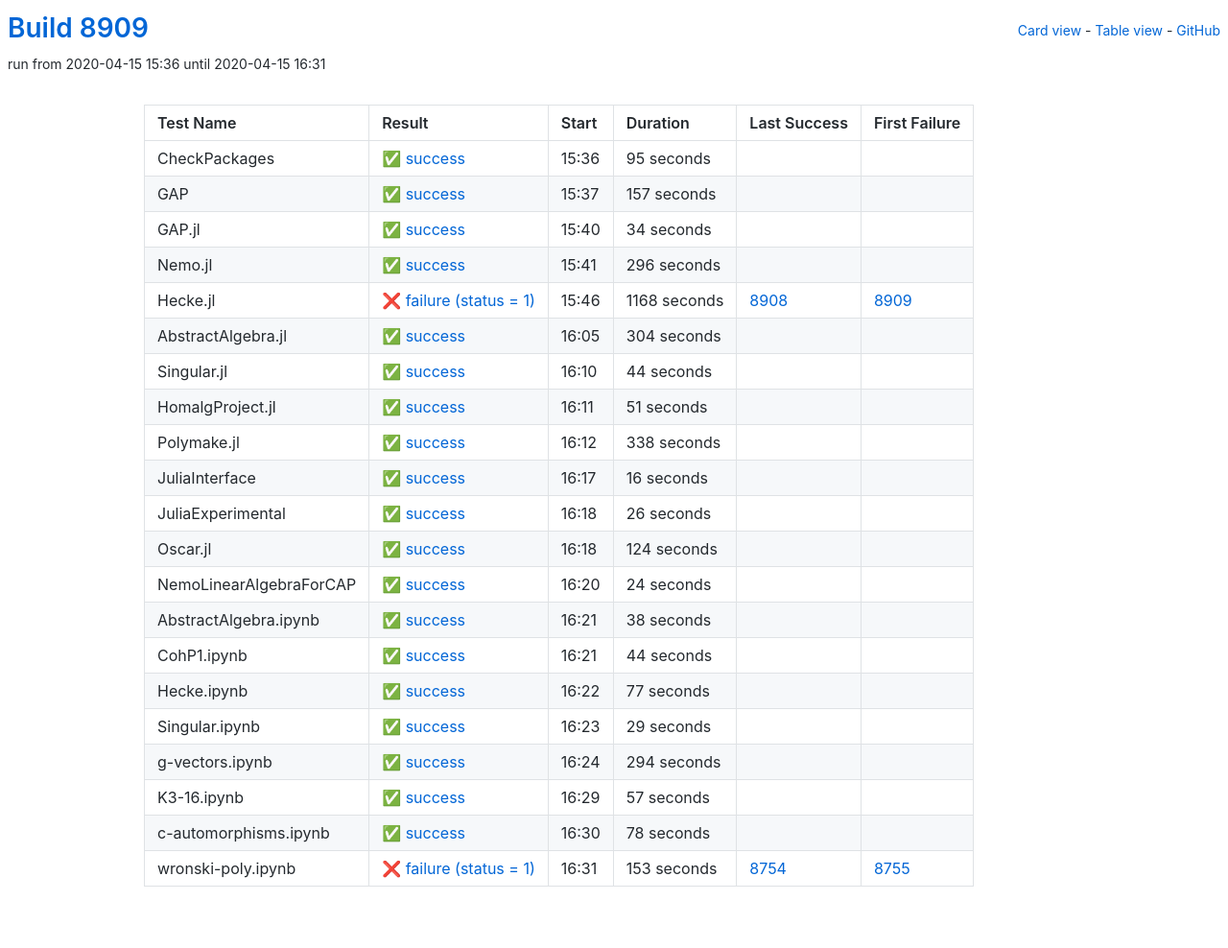
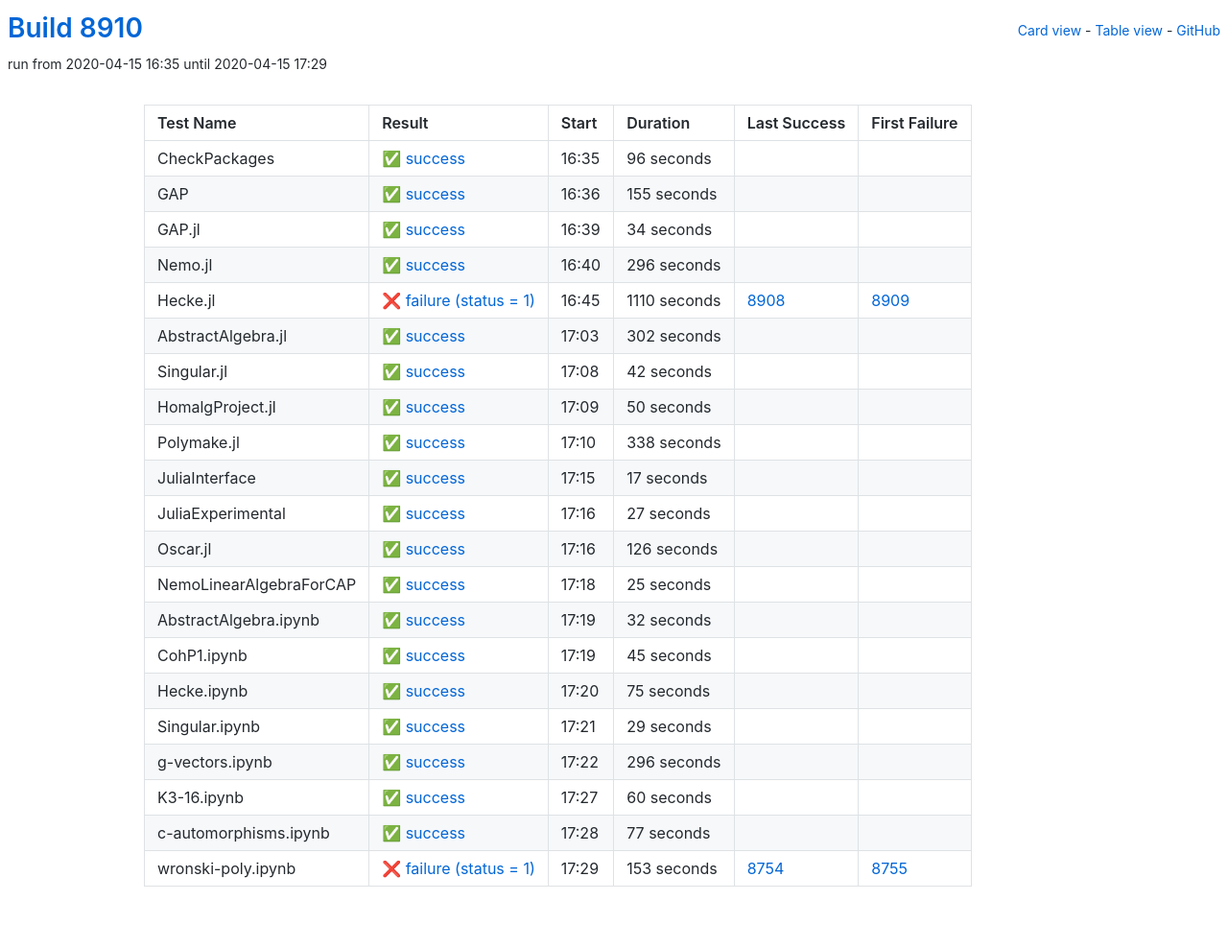
Before and after one commit to oscar-system/oscar-ci-status, a Jekyll site: the page built from table.html, in a window 1280 px wide. Shown: the whole page at 96% size. Built offline with Jekyll 4.4.1, drawn with Linux system fonts in a browser that asks for light colours.

Commit message:
Build 8910

```diff
--- a/_data/ci.yml
+++ b/_data/ci.yml
@@ -1,27 +1,27 @@
-build: 8909
-build_url: https://oscarci.mathematik.uni-kl.de/job/oscar/8909/
+build: 8910
+build_url: https://oscarci.mathematik.uni-kl.de/job/oscar/8910/
 job: oscar
 tests:
-- duration: 95
+- duration: 96
   exitcode: 0
   first_failure: false
   first_failure_url: null
   last_success: false
   last_success_url: null
-  log: https://oscarci.mathematik.uni-kl.de/job/oscar/8909/artifact/logs/build-8909/CheckPackages.log
+  log: https://oscarci.mathematik.uni-kl.de/job/oscar/8910/artifact/logs/build-8910/CheckPackages.log
   name: CheckPackages
-  start: 2020-04-15 15:36
+  start: 2020-04-15 16:35
   status: success
   success: true
-- duration: 157
+- duration: 155
   exitcode: 0
   first_failure: false
   first_failure_url: null
   last_success: false
   last_success_url: null
-  log: https://oscarci.mathematik.uni-kl.de/job/oscar/8909/artifact/logs/build-8909/GAP.log
+  log: https://oscarci.mathematik.uni-kl.de/job/oscar/8910/artifact/logs/build-8910/GAP.log
   name: GAP
-  start: 2020-04-15 15:37
+  start: 2020-04-15 16:36
   status: success
   success: true
 - duration: 34
@@ -30,9 +30,9 @@ tests:
   first_failure_url: null
   last_success: false
   last_success_url: null
-  log: https://oscarci.mathematik.uni-kl.de/job/oscar/8909/artifact/logs/build-8909/GAP.jl.log
+  log: https://oscarci.mathematik.uni-kl.de/job/oscar/8910/artifact/logs/build-8910/GAP.jl.log
   name: GAP.jl
-  start: 2020-04-15 15:40
+  start: 2020-04-15 16:39
   status: success
   success: true
 - duration: 296
@@ -41,53 +41,53 @@ tests:
   first_failure_url: null
   last_success: false
   last_success_url: null
-  log: https://oscarci.mathematik.uni-kl.de/job/oscar/8909/artifact/logs/build-8909/Nemo.jl.log
+  log: https://oscarci.mathematik.uni-kl.de/job/oscar/8910/artifact/logs/build-8910/Nemo.jl.log
   name: Nemo.jl
-  start: 2020-04-15 15:41
+  start: 2020-04-15 16:40
   status: success
   success: true
-- duration: 1168
+- duration: 1110
   exitcode: 1
   first_failure: 8909
   first_failure_url: https://oscarci.mathematik.uni-kl.de/job/oscar/8909/
   last_success: 8908
   last_success_url: https://oscarci.mathematik.uni-kl.de/job/oscar/8908/
-  log: https://oscarci.mathematik.uni-kl.de/job/oscar/8909/artifact/logs/build-8909/Hecke.jl.log
+  log: https://oscarci.mathematik.uni-kl.de/job/oscar/8910/artifact/logs/build-8910/Hecke.jl.log
   name: Hecke.jl
-  start: 2020-04-15 15:46
+  start: 2020-04-15 16:45
   status: failure
   success: false
-- duration: 304
+- duration: 302
   exitcode: 0
   first_failure: false
   first_failure_url: null
   last_success: false
   last_success_url: null
-  log: https://oscarci.mathematik.uni-kl.de/job/oscar/8909/artifact/logs/build-8909/AbstractAlgebra.jl.log
+  log: https://oscarci.mathematik.uni-kl.de/job/oscar/8910/artifact/logs/build-8910/AbstractAlgebra.jl.log
   name: AbstractAlgebra.jl
-  start: 2020-04-15 16:05
+  start: 2020-04-15 17:03
   status: success
   success: true
-- duration: 44
+- duration: 42
   exitcode: 0
   first_failure: false
   first_failure_url: null
   last_success: false
   last_success_url: null
-  log: https://oscarci.mathematik.uni-kl.de/job/oscar/8909/artifact/logs/build-8909/Singular.jl.log
+  log: https://oscarci.mathematik.uni-kl.de/job/oscar/8910/artifact/logs/build-8910/Singular.jl.log
   name: Singular.jl
-  start: 2020-04-15 16:10
+  start: 2020-04-15 17:08
   status: success
   success: true
-- duration: 51
+- duration: 50
   exitcode: 0
   first_failure: false
   first_failure_url: null
   last_success: false
   last_success_url: null
-  log: https://oscarci.mathematik.uni-kl.de/job/oscar/8909/artifact/logs/build-8909/HomalgProject.jl.log
+  log: https://oscarci.mathematik.uni-kl.de/job/oscar/8910/artifact/logs/build-8910/HomalgProject.jl.log
   name: HomalgProject.jl
-  start: 2020-04-15 16:11
+  start: 2020-04-15 17:09
   status: success
   success: true
 - duration: 338
@@ -96,75 +96,119 @@ tests:
   first_failure_url: null
   last_success: false
   last_success_url: null
-  log: https://oscarci.mathematik.uni-kl.de/job/oscar/8909/artifact/logs/build-8909/Polymake.jl.log
+  log: https://oscarci.mathematik.uni-kl.de/job/oscar/8910/artifact/logs/build-8910/Polymake.jl.log
   name: Polymake.jl
-  start: 2020-04-15 16:12
+  start: 2020-04-15 17:10
   status: success
   success: true
-- duration: 16
+- duration: 17
   exitcode: 0
   first_failure: false
   first_failure_url: null
   last_success: false
   last_success_url: null
-  log: https://oscarci.mathematik.uni-kl.de/job/oscar/8909/artifact/logs/build-8909/JuliaInterface.log
+  log: https://oscarci.mathematik.uni-kl.de/job/oscar/8910/artifact/logs/build-8910/JuliaInterface.log
   name: JuliaInterface
-  start: 2020-04-15 16:17
+  start: 2020-04-15 17:15
   status: success
   success: true
-- duration: 26
+- duration: 27
   exitcode: 0
   first_failure: false
   first_failure_url: null
   last_success: false
   last_success_url: null
-  log: https://oscarci.mathematik.uni-kl.de/job/oscar/8909/artifact/logs/build-8909/JuliaExperimental.log
+  log: https://oscarci.mathematik.uni-kl.de/job/oscar/8910/artifact/logs/build-8910/JuliaExperimental.log
   name: JuliaExperimental
-  start: 2020-04-15 16:18
+  start: 2020-04-15 17:16
   status: success
   success: true
-- duration: 124
+- duration: 126
   exitcode: 0
   first_failure: false
   first_failure_url: null
   last_success: false
   last_success_url: null
-  log: https://oscarci.mathematik.uni-kl.de/job/oscar/8909/artifact/logs/build-8909/Oscar.jl.log
+  log: https://oscarci.mathematik.uni-kl.de/job/oscar/8910/artifact/logs/build-8910/Oscar.jl.log
   name: Oscar.jl
-  start: 2020-04-15 16:18
+  start: 2020-04-15 17:16
   status: success
   success: true
-- duration: 24
+- duration: 25
   exitcode: 0
   first_failure: false
   first_failure_url: null
   last_success: false
   last_success_url: null
-  log: https://oscarci.mathematik.uni-kl.de/job/oscar/8909/artifact/logs/build-8909/NemoLinearAlgebraForCAP.log
+  log: https://oscarci.mathematik.uni-kl.de/job/oscar/8910/artifact/logs/build-8910/NemoLinearAlgebraForCAP.log
   name: NemoLinearAlgebraForCAP
-  start: 2020-04-15 16:20
+  start: 2020-04-15 17:18
   status: success
   success: true
-- duration: 38
+- duration: 32
   exitcode: 0
   first_failure: false
   first_failure_url: null
   last_success: false
   last_success_url: null
-  log: https://oscarci.mathematik.uni-kl.de/job/oscar/8909/artifact/logs/build-8909/AbstractAlgebra.ipynb.log
+  log: https://oscarci.mathematik.uni-kl.de/job/oscar/8910/artifact/logs/build-8910/AbstractAlgebra.ipynb.log
   name: AbstractAlgebra.ipynb
-  start: 2020-04-15 16:21
+  start: 2020-04-15 17:19
   status: success
   success: true
-- duration: 44
+- duration: 45
   exitcode: 0
   first_failure: false
   first_failure_url: null
   last_success: false
   last_success_url: null
-  log: https://oscarci.mathematik.uni-kl.de/job/oscar/8909/artifact/logs/build-8909/CohP1.ipynb.log
+  log: https://oscarci.mathematik.uni-kl.de/job/oscar/8910/artifact/logs/build-8910/CohP1.ipynb.log
   name: CohP1.ipynb
-  start: 2020-04-15 16:21
+  start: 2020-04-15 17:19
+  status: success
+  success: true
+- duration: 75
+  exitcode: 0
+  first_failure: false
+  first_failure_url: null
+  last_success: false
+  last_success_url: null
+  log: https://oscarci.mathematik.uni-kl.de/job/oscar/8910/artifact/logs/build-8910/Hecke.ipynb.log
+  name: Hecke.ipynb
+  start: 2020-04-15 17:20
+  status: success
+  success: true
+- duration: 29
+  exitcode: 0
+  first_failure: false
+  first_failure_url: null
+  last_success: false
+  last_success_url: null
+  log: https://oscarci.mathematik.uni-kl.de/job/oscar/8910/artifact/logs/build-8910/Singular.ipynb.log
+  name: Singular.ipynb
+  start: 2020-04-15 17:21
+  status: success
+  success: true
+- duration: 296
+  exitcode: 0
+  first_failure: false
+  first_failure_url: null
+  last_success: false
+  last_success_url: null
+  log: https://oscarci.mathematik.uni-kl.de/job/oscar/8910/artifact/logs/build-8910/g-vectors.ipynb.log
+  name: g-vectors.ipynb
+  start: 2020-04-15 17:22
+  status: success
+  success: true
+- duration: 60
+  exitcode: 0
+  first_failure: false
+  first_failure_url: null
+  last_success: false
+  last_success_url: null
+  log: https://oscarci.mathematik.uni-kl.de/job/oscar/8910/artifact/logs/build-8910/K3-16.ipynb.log
+  name: K3-16.ipynb
+  start: 2020-04-15 17:27
   status: success
   success: true
 - duration: 77
@@ -173,53 +217,9 @@ tests:
   first_failure_url: null
   last_success: false
   last_success_url: null
-  log: https://oscarci.mathematik.uni-kl.de/job/oscar/8909/artifact/logs/build-8909/Hecke.ipynb.log
-  name: Hecke.ipynb
-  start: 2020-04-15 16:22
-  status: success
-  success: true
-- duration: 29
-  exitcode: 0
-  first_failure: false
-  first_failure_url: null
-  last_success: false
-  last_success_url: null
-  log: https://oscarci.mathematik.uni-kl.de/job/oscar/8909/artifact/logs/build-8909/Singular.ipynb.log
-  name: Singular.ipynb
-  start: 2020-04-15 16:23
-  status: success
-  success: true
-- duration: 294
-  exitcode: 0
-  first_failure: false
-  first_failure_url: null
-  last_success: false
-  last_success_url: null
-  log: https://oscarci.mathematik.uni-kl.de/job/oscar/8909/artifact/logs/build-8909/g-vectors.ipynb.log
-  name: g-vectors.ipynb
-  start: 2020-04-15 16:24
-  status: success
-  success: true
-- duration: 57
-  exitcode: 0
-  first_failure: false
-  first_failure_url: null
-  last_success: false
-  last_success_url: null
-  log: https://oscarci.mathematik.uni-kl.de/job/oscar/8909/artifact/logs/build-8909/K3-16.ipynb.log
-  name: K3-16.ipynb
-  start: 2020-04-15 16:29
-  status: success
-  success: true
-- duration: 78
-  exitcode: 0
-  first_failure: false
-  first_failure_url: null
-  last_success: false
-  last_success_url: null
-  log: https://oscarci.mathematik.uni-kl.de/job/oscar/8909/artifact/logs/build-8909/c-automorphisms.ipynb.log
+  log: https://oscarci.mathematik.uni-kl.de/job/oscar/8910/artifact/logs/build-8910/c-automorphisms.ipynb.log
   name: c-automorphisms.ipynb
-  start: 2020-04-15 16:30
+  start: 2020-04-15 17:28
   status: success
   success: true
 - duration: 153
@@ -228,8 +228,8 @@ tests:
   first_failure_url: https://oscarci.mathematik.uni-kl.de/job/oscar/8755/
   last_success: 8754
   last_success_url: https://oscarci.mathematik.uni-kl.de/job/oscar/8754/
-  log: https://oscarci.mathematik.uni-kl.de/job/oscar/8909/artifact/logs/build-8909/wronski-poly.ipynb.log
+  log: https://oscarci.mathematik.uni-kl.de/job/oscar/8910/artifact/logs/build-8910/wronski-poly.ipynb.log
   name: wronski-poly.ipynb
-  start: 2020-04-15 16:31
+  start: 2020-04-15 17:29
   status: failure
   success: false
```
Also changed, not shown: README.md.
